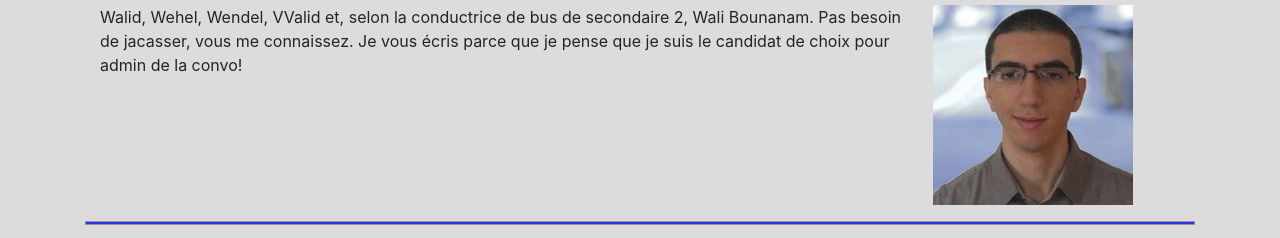
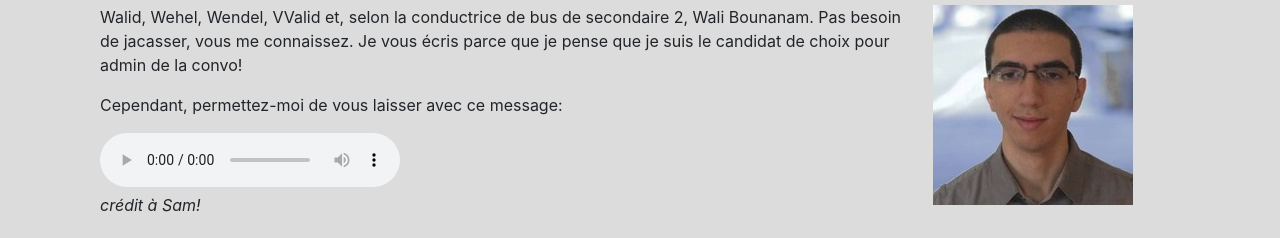
Before and after one commit to BayChelou/BayChelou.github.io, a plain HTML site: page index.html in a window 1280 px wide. Shown: the part 545-783 px from the top of the page. Drawn offline with nearby package versions, Linux system fonts and the light colour scheme.

Commit message:
Google home clip

```diff
--- a/index.html
+++ b/index.html
@@ -86,9 +86,19 @@
             </div>
             <div class="row">
                 <div class="col-md-9">
-                    Walid, Wehel, Wendel, VValid et, selon la conductrice de bus de secondaire 2, Wali Bounanam.
-                    Pas besoin de jacasser, vous me connaissez. Je vous écris parce que je pense que je suis le candidat
-                    de choix pour admin de la convo!
+                    <p>
+                        Walid, Wehel, Wendel, VValid et, selon la conductrice de bus de secondaire 2, Wali Bounanam.
+                        Pas besoin de jacasser, vous me connaissez. Je vous écris parce que je pense que je suis le candidat
+                        de choix pour admin de la convo!
+                    </p>
+                    <p id="googleHomeClip">
+                        Cependant, permettez-moi de vous laisser avec ce message:
+                    </p>
+                    <audio controls>
+                        <source src="googleHome.mp3" type="audio/mpeg">
+                        Kiet ton browser done supporte pas le audio, text moi pour le clip.
+                    </audio>
+                    <p><i>crédit à Sam!</i></p>
                 </div>
                 <div class="col-md-3">
                     <img src="/walid.jfif" class="img-fluid" alt="Responsive image">
```
Also changed, not shown: 1 other file.
